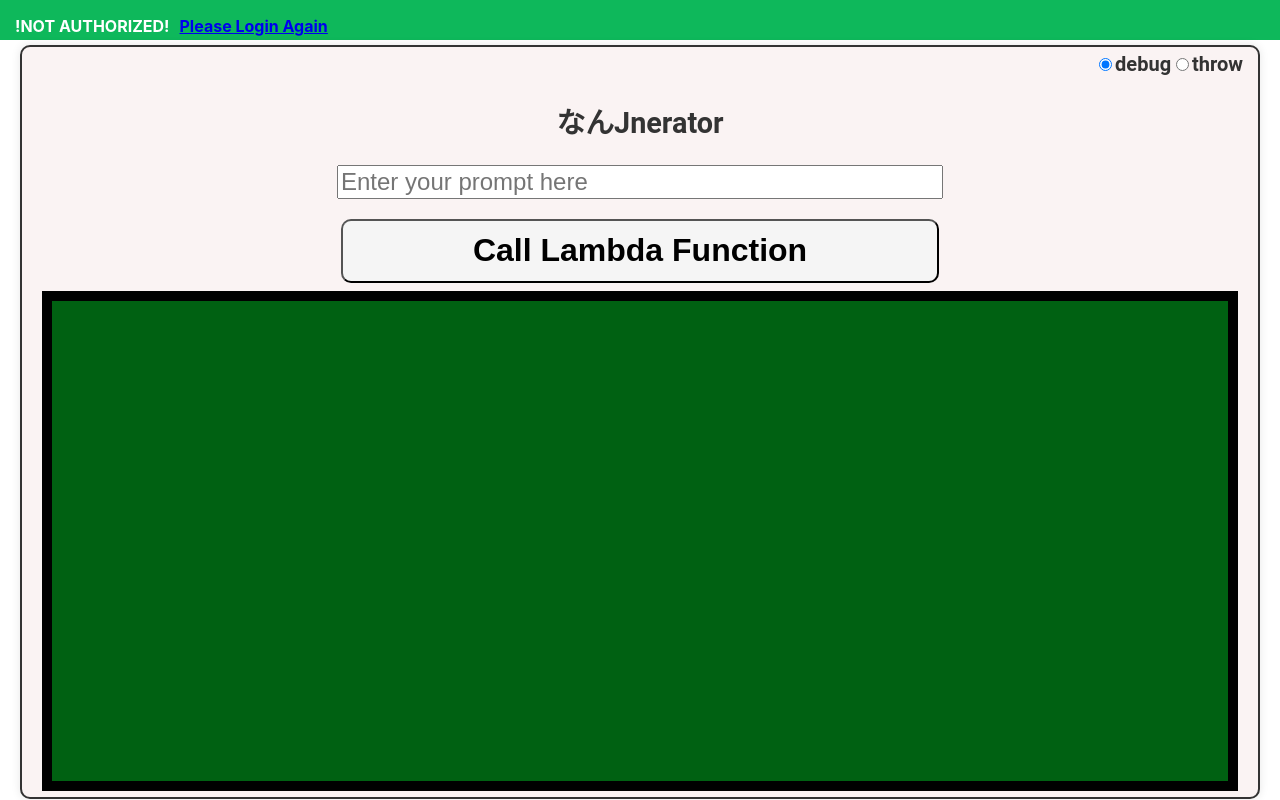
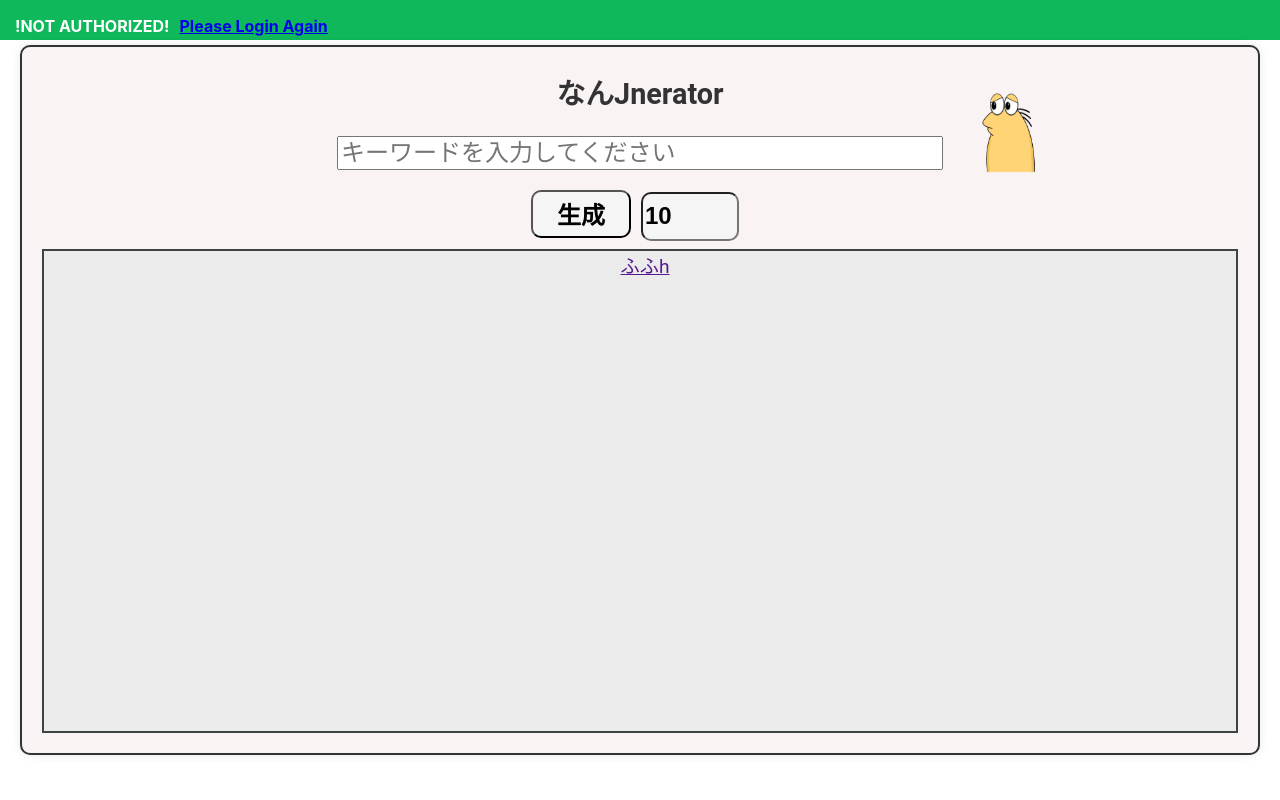
Before and after one commit to kotta-27/202406hackathon_frontend, a React (Create React App) app: page / in a window 1280 px wide. Built offline with nearby package versions, Linux system fonts and the light colour scheme.

Commit message:
add num-input

```diff
--- a/src/components/CallClaudeLambda.jsx
+++ b/src/components/CallClaudeLambda.jsx
@@ -3,13 +3,21 @@ import "../stylesheet/CallClaude.css";
 
 const CallClaudeLambda = ({ myIdToken }) => {
   const [prompt, setPrompt] = useState("");
+  const [threadNum, setThreadNum] = useState(10);
   const [response, setResponse] = useState(null);
+  const [responseArray, setResponseArray] = useState([]);
   const [error, setError] = useState(null);
   const [isLoading, setIsLoading] = useState(false);
+  const [isSafe, setIsSafe] = useState(false);
+  const [jsonURL, setJsonURL] = useState("");
 
   const invokeLambda = async () => {
+    if (isSafe) var safeString = "safe-";
+    else var safeString = "";
     const url =
-      "https://jj247o7l14.execute-api.us-east-1.amazonaws.com/hackathonStage/claude3-test"; // API Gatewayのエンドポイント
+      "https://jj247o7l14.execute-api.us-east-1.amazonaws.com/hackathonStage/claude3/" +
+      safeString +
+      "keijiban"; // API Gatewayのエンドポイント
     const idToken = myIdToken; // Cognitoから取得したIDトークン
 
     setIsLoading(true);
@@ -20,6 +28,7 @@ const CallClaudeLambda = ({ myIdToken }) => {
     };
     const data = {
       prompt: prompt,
+      length: threadNum,
     };
 
     try {
@@ -29,17 +38,31 @@ const CallClaudeLambda = ({ myIdToken }) => {
         headers: headers,
         body: JSON.stringify(data),
       });
-      console.log("Response received:", response);
+      // console.log("Response received:", response);
       if (!response.ok) {
         throw new Error(`HTTP error! status: ${response.status}`);
       }
 
       const responseText = await response.text();
-      console.log("Response Text:", responseText);
       const responseJson = JSON.parse(responseText);
       const responseMessage = JSON.parse(responseJson.body);
-      console.log("Response JSON:", responseMessage);
-      setResponse(responseMessage.message);
+      console.log("Response Message:", responseMessage);
+      const responseJsonMessage = JSON.parse(responseMessage.message);
+      console.log("Response Message:", responseJsonMessage);
+      // console.log(typeof responseJsonMessage);
+
+      const fileName = "thread";
+      const fileNameWithJson = `${fileName}.json`;
+      const blobData = new Blob([JSON.stringify(responseJsonMessage)], {
+        type: "text/json",
+      });
+      const jsonURLTemp = URL.createObjectURL(blobData);
+      setJsonURL(jsonURLTemp);
+
+      setResponseArray(responseJsonMessage);
+      // console.log(responseArray);
+      setError(null);
+
       // console.log("Response JSON:", responseJson["body"]);
     } catch (error) {
       console.error("Error during request:", error);
@@ -48,9 +71,11 @@ const CallClaudeLambda = ({ myIdToken }) => {
     setIsLoading(false);
   };
 
+  useEffect(() => {}, [isLoading]);
   useEffect(() => {
-    console.log("isLoading:", isLoading);
-  }, [isLoading]);
+    if (threadNum == 10) setIsSafe(true);
+    else setIsSafe(false);
+  }, [threadNum]);
 
   return (
     <div style={{ display: "flex", flexDirection: "column", margin: "20px" }}>
@@ -59,20 +84,46 @@ const CallClaudeLambda = ({ myIdToken }) => {
         type="text"
         value={prompt}
         onChange={(e) => setPrompt(e.target.value)}
-        placeholder="Enter your prompt here"
+        placeholder="キーワードを入力してください"
       />
       <div className="button-container">
         <button
           className={`input-button  ${isLoading ? "loadingButton" : ""}`}
           onClick={invokeLambda}
         >
-          Call Lambda Function
+          生成
         </button>
+        <input
+          className="thread-num-input"
+          type="number"
+          value={threadNum}
+          onChange={(e) => setThreadNum(e.target.value)}
+          placeholder="スレ数"
+        />
         <div className={isLoading ? "loading" : ""}></div>
       </div>
       <div className="content-container">
-        {response && <div>Response: {response}</div>}
+        {responseArray.length > 0 && (
+          <div>
+            <h3 className="thread-title">{responseArray[0].title}</h3>
+            <div className="thread-content">
+              {responseArray.slice(1).map((res, index) => (
+                <div key={index} className="post-container">
+                  <p className="userinfo">
+                    {res.index} 名前：
+                    <span className="username">{res.name}</span>
+                    {index != 0 && ":"} {res.time} {res.id}
+                  </p>
+                  <p className="content">{res.content}</p>
+                </div>
+              ))}
+            </div>
+          </div>
+        )}
         {error && <div>Error: {error}</div>}
+        <a href={jsonURL} download="thread.json">
+          ふふh
+        </a>
       </div>
     </div>
   );
--- a/src/components/Claude.jsx
+++ b/src/components/Claude.jsx
@@ -38,12 +38,13 @@ function Claude({ myIdToken }) {
     <div>
       <div className="Claude">
         {/* <InputForm onInputSubmit={handleInputSubmit} /> */}
-        <RadioButtonItems
+        {/* <RadioButtonItems
           handleChange={handleChange}
           checkedValue={checkedValue}
           items={items}
           className="RadioButtonItems"
-        />
+        /> */}
+        <img className="image" src="sad_002.png" />
         <h2>なんJnerator</h2>
         <CallClaudeLambda myIdToken={myIdToken} />
       </div>
--- a/src/stylesheet/CallClaude.css
+++ b/src/stylesheet/CallClaude.css
@@ -3,6 +3,22 @@
     margin-left: auto;
     margin-right: auto;
     width: 50%;
+}
+
+.thread-num-input{
+    height: 1.8em;
+    margin-top: 10px;
+    margin-left: 10px;
+    margin-right: 10px;
+    font-size: 1.5rem;
+    padding: auto auto;
+    background-color: #f5f5f5;
+    cursor: pointer;
+    border-radius: 10px;
+    padding: auto 200px auto 200px;
+    transition: 0.2s;
+    font-weight: bold;
+    width: 90px;
 }
 .button-container{
     margin-top: 10px;
@@ -13,23 +29,59 @@
     margin-top: 10px;
     margin-left: auto;
     margin-right: auto;
-    font-size: 2rem;
+    font-size: 1.5rem;
+    padding: auto auto;
     background-color: #f5f5f5;
     cursor: pointer;
     border-radius: 10px;
-    padding: 10px 20px;
+    padding: auto 200px auto 200px;
     transition: 0.2s;
     font-weight: bold;
-    width: 50%;
+    width: 100px;
 }
 
 .content-container{
-    background-color: rgb(0, 97, 18);
+    background-color: rgb(235, 235, 235);
+    padding-left:10px ;
+    font-size: 1em;
     min-height: 60vh;
     margin-top: 1vh;
-    border: black 10px solid;
-    color: aliceblue;
+    border: rgb(64, 67, 68) 2px solid;
+    color: rgb(0, 0, 0);
     padding: auto;
+}
+
+.thread-title{
+    color: red;
+    font-size: 1em;
+    font-weight: bold;
+    display: end;
+    margin-top: 10px;
+    font-size: 1.5em;
+    text-align: left;
+}
+
+.post-container{
+    display: flex;
+    flex-direction: column;
+    width: 100%;
+    padding: 0;
+}
+
+.username{
+    color: rgb(40, 205, 40);
+    font-size: 1em;
+    font-weight: bold;
+}
+
+.userinfo{
+    float: left;
+    text-align: left;
+}
+.content{
+    margin: 0;
+    text-align: left;
+    padding-left : 80px;
 }
 
 .loading {
--- a/src/stylesheet/Claude.css
+++ b/src/stylesheet/Claude.css
@@ -1,6 +1,6 @@
 .Claude {
     background-color: #faf3f3;
-    height: 93.7vh;
+    /* height: 93.7vh; */
     border: #333 2px solid;
     margin: 5px 20px;
     border-radius: 10px;
@@ -15,6 +15,14 @@
 
 }
 
+.image{
+    width: 10%;
+    height: 20%;
+    position: absolute;
+    padding-left: 300px;
+}
+
+
 .Claude button:hover{
     color: #f5f5f5;
     background-color: hsl(215, 88%, 47%);
```
Also changed, not shown: public/sad_002.png (added), 1 other file (tests, documents, lock files or other folders).
